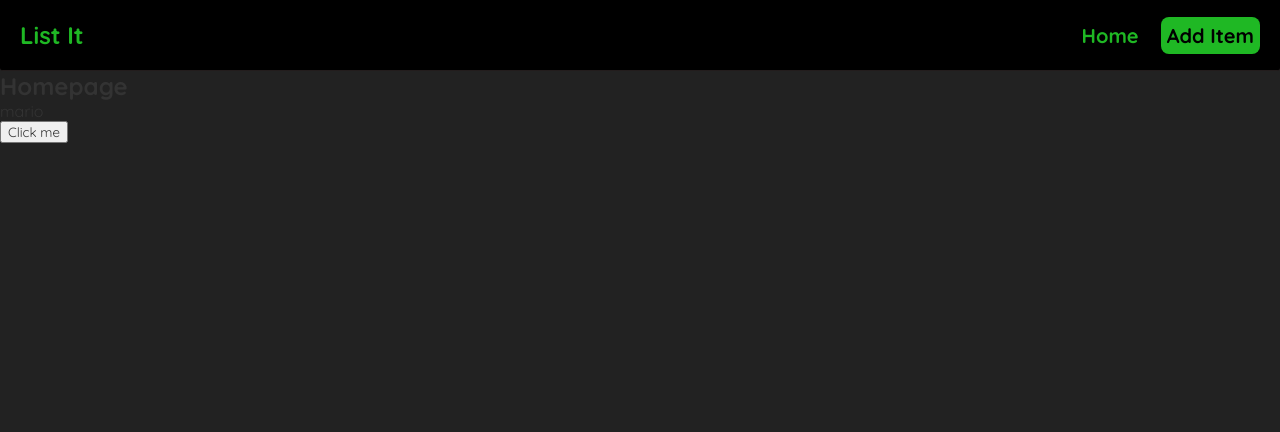
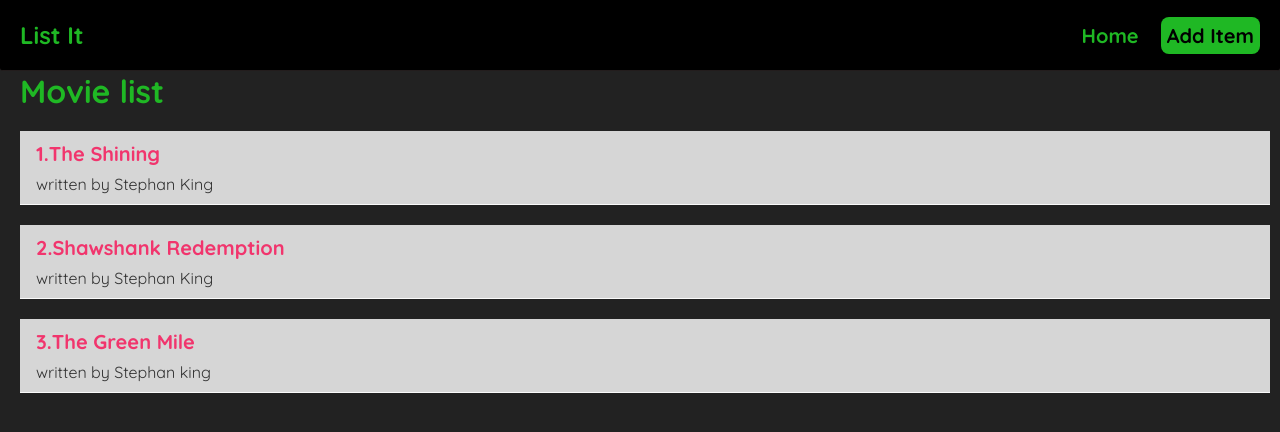
Before and after one commit to Icexres/react-learning-project, a React (Create React App) app: page / in a window 1280 px wide. Shown: the top 432 px of the page. Built offline with nearby package versions, Linux system fonts and the light colour scheme.

Commit message:
Update Home.js
studied how lists can be outputted into a div structure using Usestate hook

```diff
--- a/src/components/Home.js
+++ b/src/components/Home.js
@@ -1,17 +1,22 @@
 import {useState} from 'react';
 
 const Home = () => {
-    //let name="mario"
-    const [name,setName]=useState('mario');
-    const handleClick = () => {
-        setName('Luigi');
-    }
+const [item,setItem]= useState([
+    {title:"The Shining", Stats:"watched", Author:"Stephan King", id: 1},
+    {title:"Shawshank Redemption", Stats:"watched", Author:"Stephan King", id: 2},
+    {title:"The Green Mile", Stats:"watched", Author:"Stephan king", id: 3}
+]);
 
     return (
         <div className="home">
-            <h2>Homepage</h2>
-            <p>{name}</p>
-            <button onClick={handleClick}>Click me</button>
+            <h1>Movie list</h1>
+            {item.map((item) => (
+                <div className="item-preview" key={item.id}>
+                    <h2>{item.id}.{item.title}</h2>
+                    <p>written by {item.Author}</p>
+                </div>
+
+            ))}
         </div>
     );
 }
```
